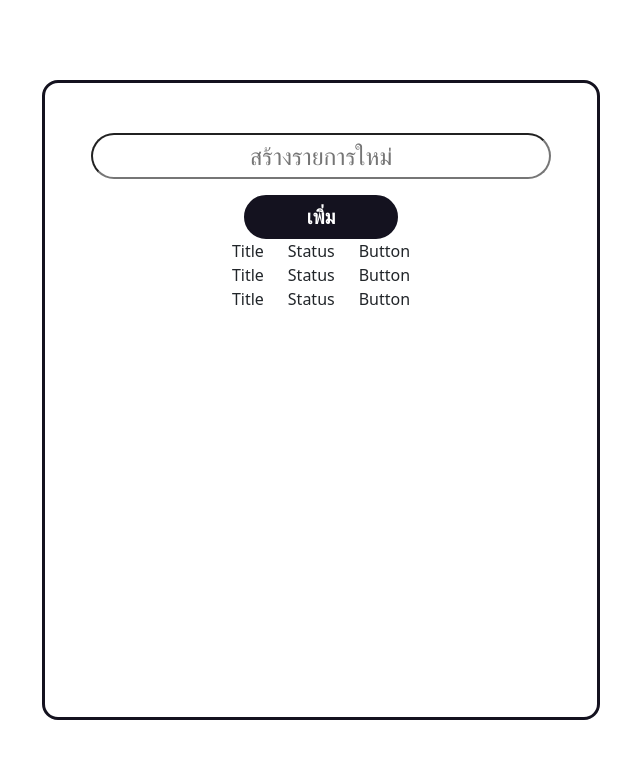
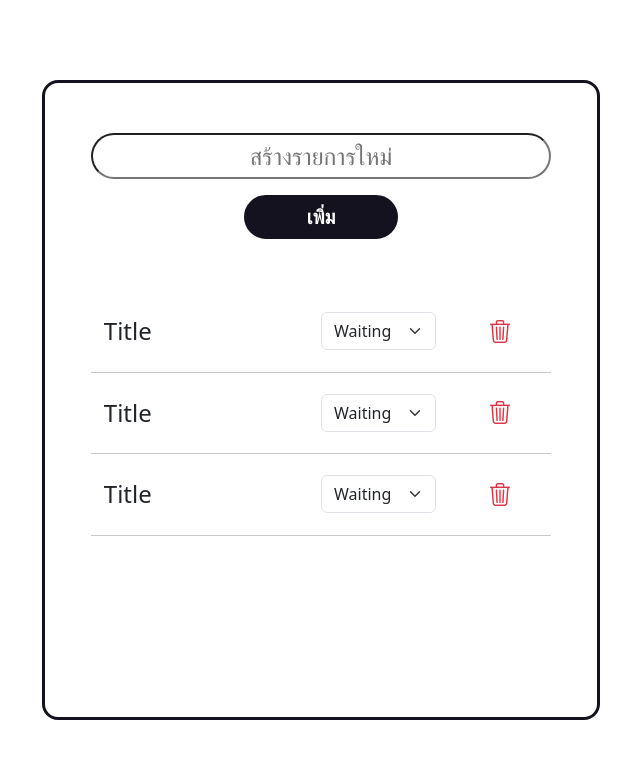
Before and after one commit to AnemoneTK/Todo-Project, a React (Vite) app in the folder React-todo/: page / in a window 1280 px wide. Shown: the top 758 px of the page, without its empty margins (319-959 px from the left). Built offline with nearby package versions, Linux system fonts and the light colour scheme.

Commit message:
[ADD]-add select for status

```diff
--- a/React-todo/src/components/InputBox.jsx
+++ b/React-todo/src/components/InputBox.jsx
@@ -2,7 +2,7 @@ import "../css/InputBox.css";
 
 export default function InputBox() {
   return (
-    <div className="row col-10 inputWarp ">
+    <div className="row col-10 inputWarp">
       <input
         className="inputBox rounded-pill mb-3"
         type="text"
--- a/React-todo/src/components/Todo.jsx
+++ b/React-todo/src/components/Todo.jsx
@@ -1,11 +1,25 @@
+import "../css/todo.css";
 export default function Todo() {
   return (
     <>
-      <div className="row">
-        <div className="col">Title</div>
-        <div className="col">Status</div>
-        <div className="col">Button</div>
+      <div className="todoBox d-flex my-1 p-0">
+        <div className="title col-5 fs-4">Title</div>
+        <div className="status col-3">
+          <select
+            className="form-select col"
+            aria-label="Default select example"
+          >
+            <option value="1" selected>
+              Waiting
+            </option>
+            <option value="2">Done</option>
+          </select>
+        </div>
+        <button className="btn col-2">
+          <i className="bi bi-trash3 text-danger"></i>
+        </button>
       </div>
+      <hr />
     </>
   );
 }
--- a/React-todo/src/components/Todolist.jsx
+++ b/React-todo/src/components/Todolist.jsx
@@ -2,7 +2,7 @@ import Todo from "./Todo";
 
 export default function TodoList() {
   return (
-    <div>
+    <div className="col-10 mt-5 py-3 px-0">
       <Todo />
       <Todo />
       <Todo />
--- /dev/null
+++ b/React-todo/src/css/todo.css
@@ -0,0 +1,12 @@
+.todoBox {
+  justify-content: space-around;
+  align-items: center;
+}
+
+.btn {
+  font-size: 23px;
+  transition: all 0.3s;
+}
+.btn:hover {
+  transform: scale(1.2);
+}
```
